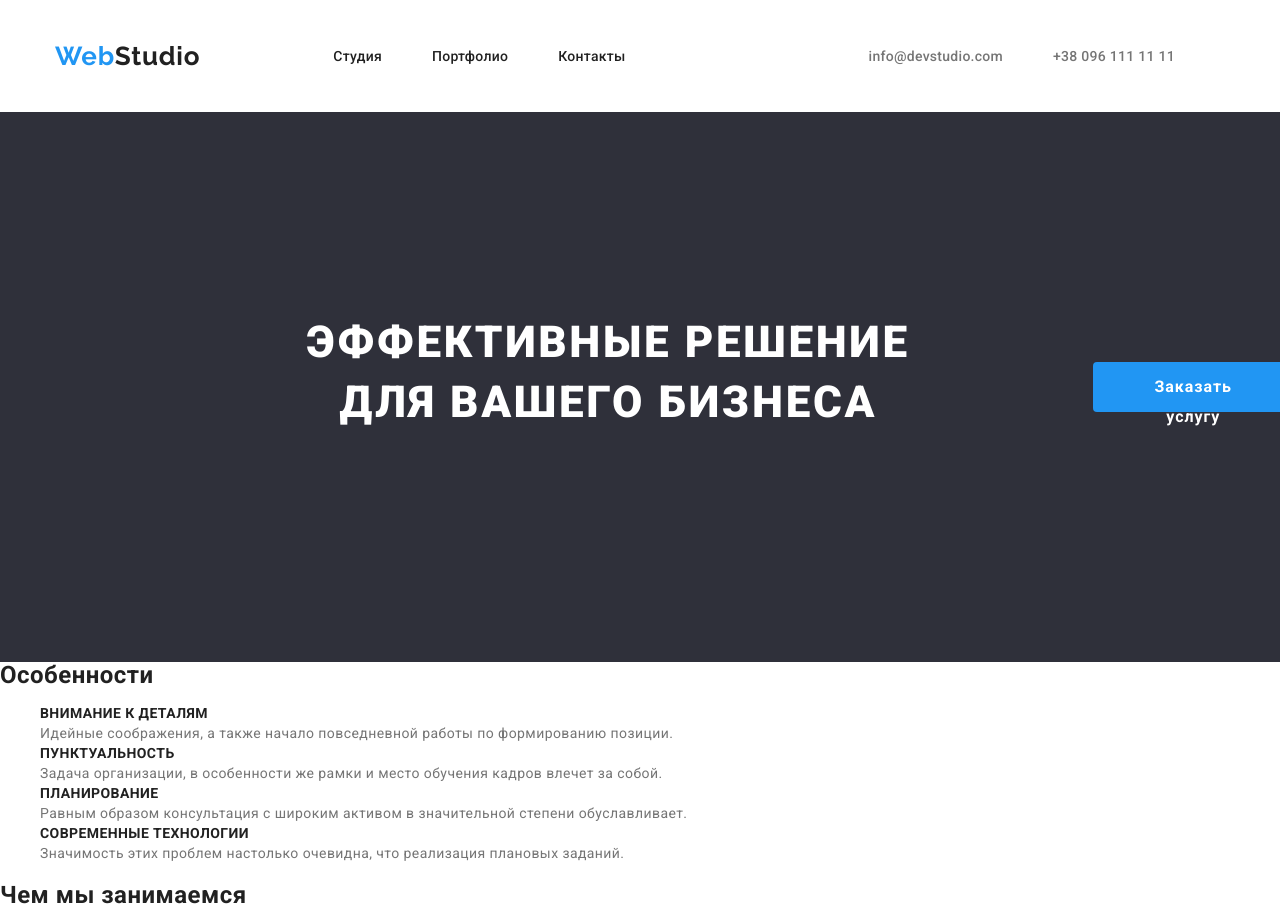
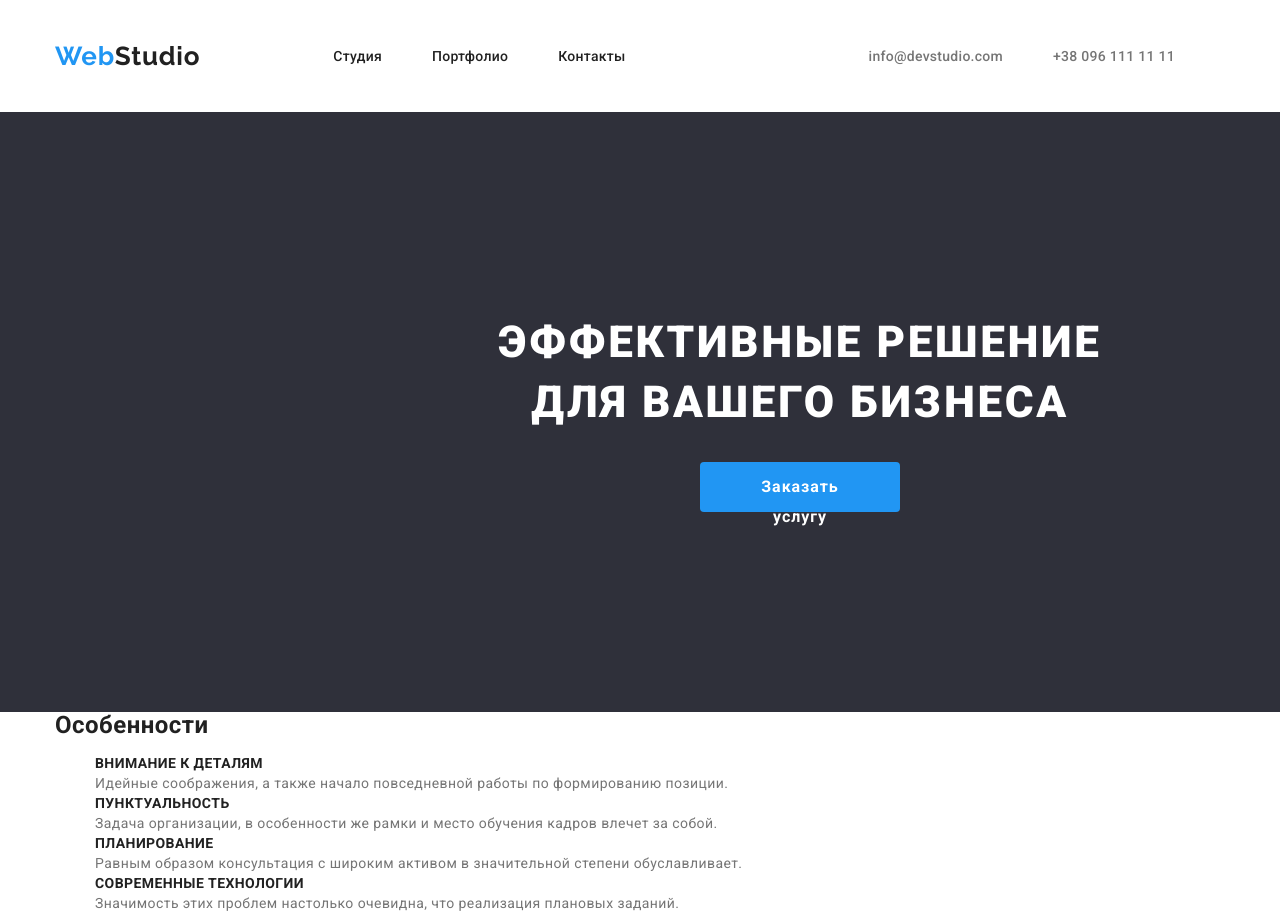
Before and after one commit to ZakharDev/goit-markup-hw-03, a plain HTML site: page index.html in a window 1280 px wide. Shown: the top 919 px of the page. Drawn offline with nearby package versions, Linux system fonts and the light colour scheme.

Commit message:
edit-all

```diff
--- a/css/styles.css
+++ b/css/styles.css
@@ -111,9 +111,7 @@ img {
 .header-list {
   display: flex;
 }
-.container {
-  display: flex;
-}
+
 .header-adress {
   display: flex;
   margin-left: auto;
@@ -143,8 +141,9 @@ img {
   letter-spacing: 0.06em;
   text-transform: uppercase;
   text-align: center;
+  width: 696px;
+  height: 120px;
 
-  margin-bottom: 30px;
   margin-left: auto;
   margin-right: auto;
 }
@@ -156,26 +155,23 @@ img {
   line-height: 1.87;
   letter-spacing: 0.06em;
   text-align: center;
+  align-items: center;
 
   color: var(--primary-white-color);
   background-color: var(--accent-color);
+
   width: 200px;
   height: 50px;
-
-  font-weight: 700;
-  font-size: 16px;
-  line-height: 1.87;
   border-radius: 4px;
-
-  letter-spacing: 0.06em;
 
   border: none;
   cursor: pointer;
   display: block;
   margin: auto;
-  min-width: 200px;
+  width: 200px;
   height: 50px;
   padding: 10px 32px;
+  margin-top: 30px;
 }
 
 .hero-button:hover,
--- a/index.html
+++ b/index.html
@@ -50,6 +50,7 @@
 
     </section>
         <section class="Advantages">
+            <div class="container">
             <h2 class="advantages-title-hide">Особенности</h2>
             <ul class="advantages-list list">
                 <li class="advantages-item">
@@ -78,6 +79,7 @@
                 </li>
 
             </ul>
+            </div>
         </section>
         <section class="mission" >
             <h2 class="mission-title">Чем мы занимаемся</h2>
```
